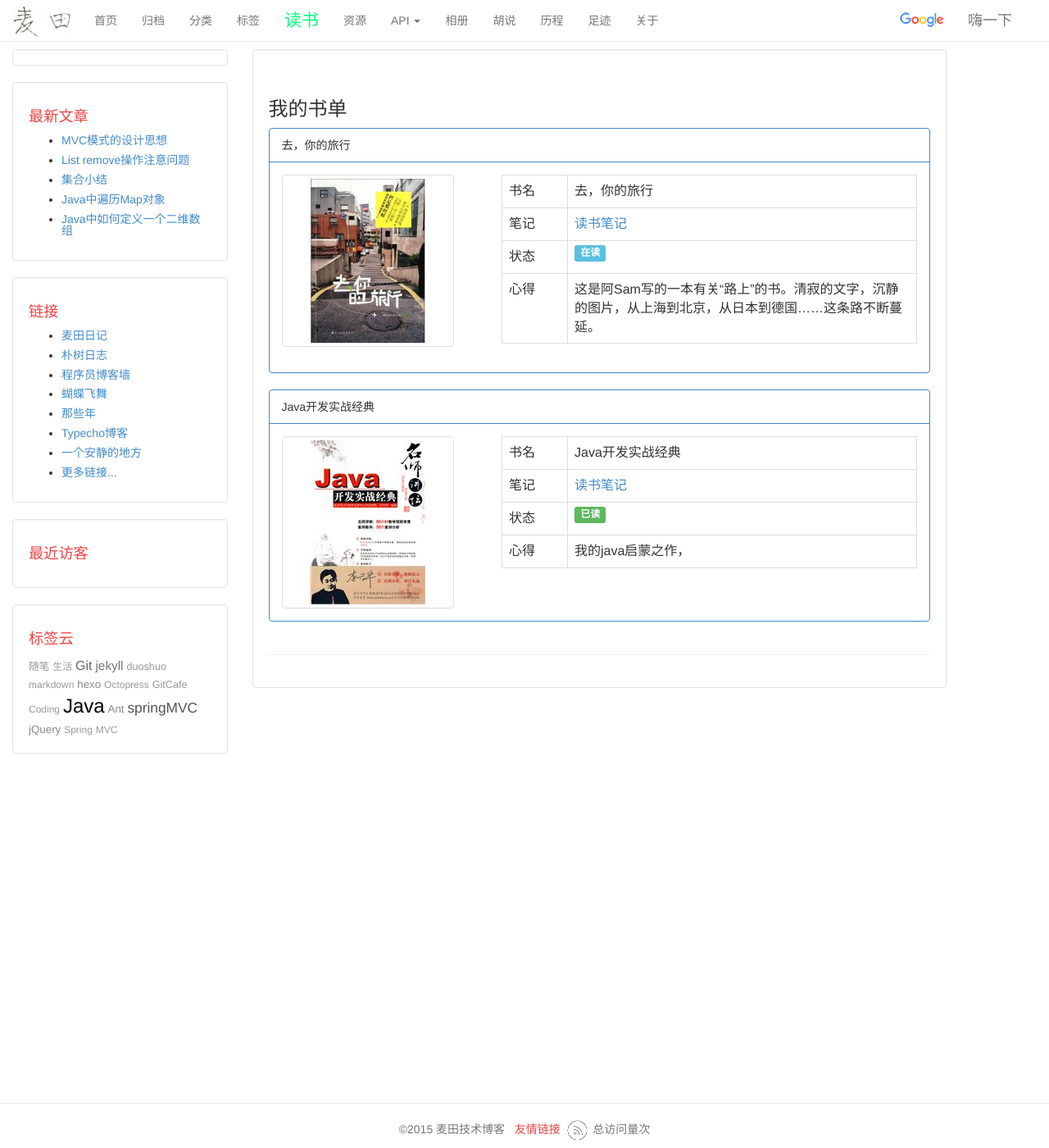
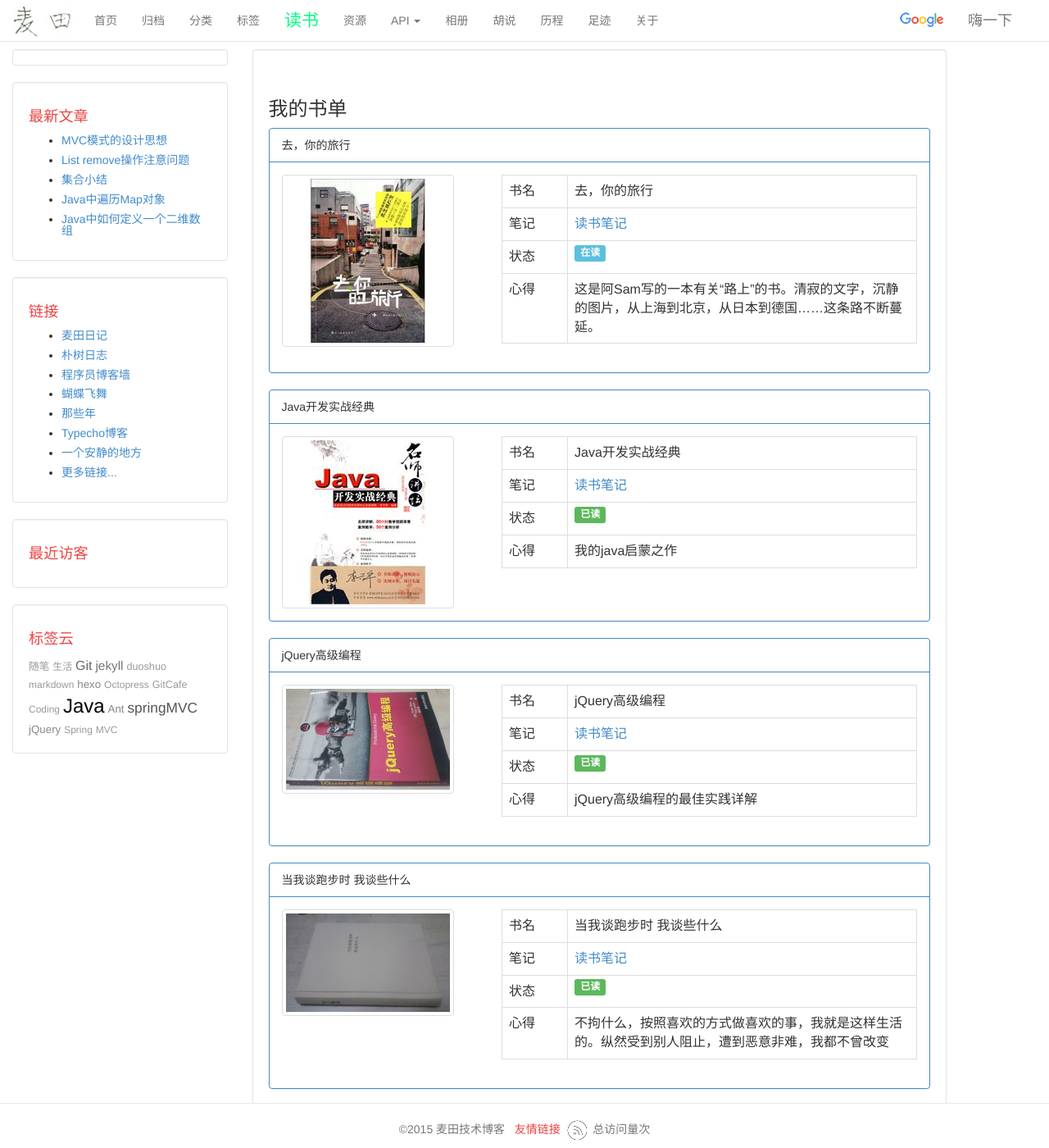
Before and after one commit to itmyhome2013/itmyhome2013.github.com, a Jekyll site: the page built from books.html, in a window 1280 px wide and 1400 px high. Shown: the whole window at 82% size. Built offline with Jekyll 4.4.1, drawn with Linux system fonts in a browser that asks for light colours; Markdown is read by kramdown in place of the engine named in the settings; comment, search, counter and statistics services are not loaded.

Commit message:
add book

```diff
--- a/books.html
+++ b/books.html
@@ -13,5 +13,15 @@ books:
       status: 已读
       link:
       cover: /images/books/java-development-real-classic.jpg
-      description: 我的java启蒙之作，
+      description: 我的java启蒙之作
+    - title: jQuery高级编程
+      status: 已读
+      link:
+      cover: /images/books/jquery-advanced-programming.jpg
+      description: jQuery高级编程的最佳实践详解
+    - title: 当我谈跑步时 我谈些什么
+      status: 已读
+      link:
+      cover: /images/books/run.jpg
+      description: 不拘什么，按照喜欢的方式做喜欢的事，我就是这样生活的。纵然受到别人阻止，遭到恶意非难，我都不曾改变
 ---
```
Also changed, not shown: images/books/jquery-advanced-programming.jpg (added), images/books/run.jpg (added).
